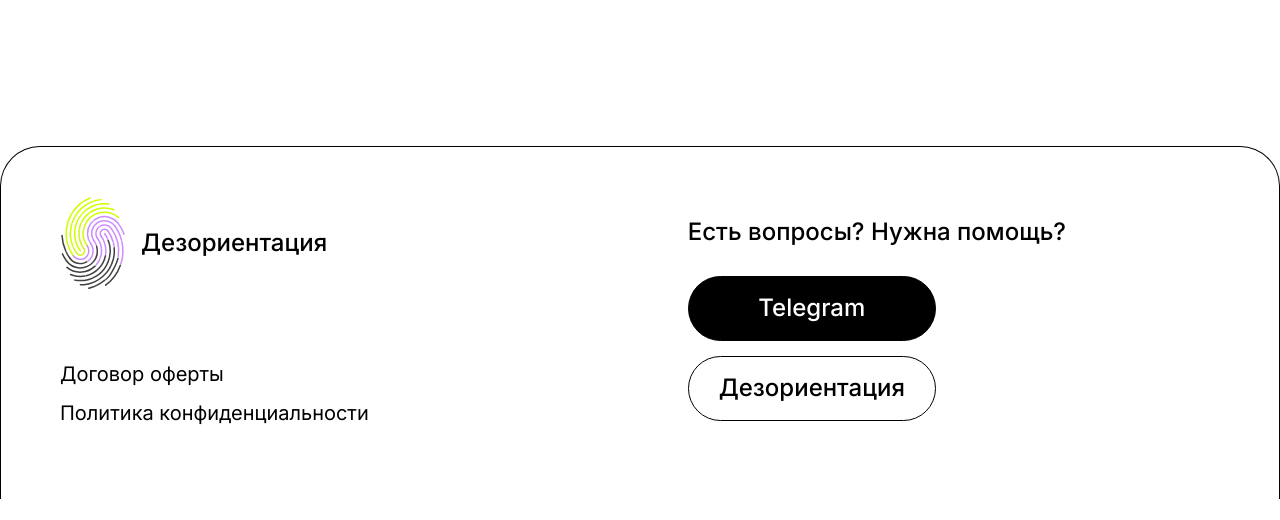
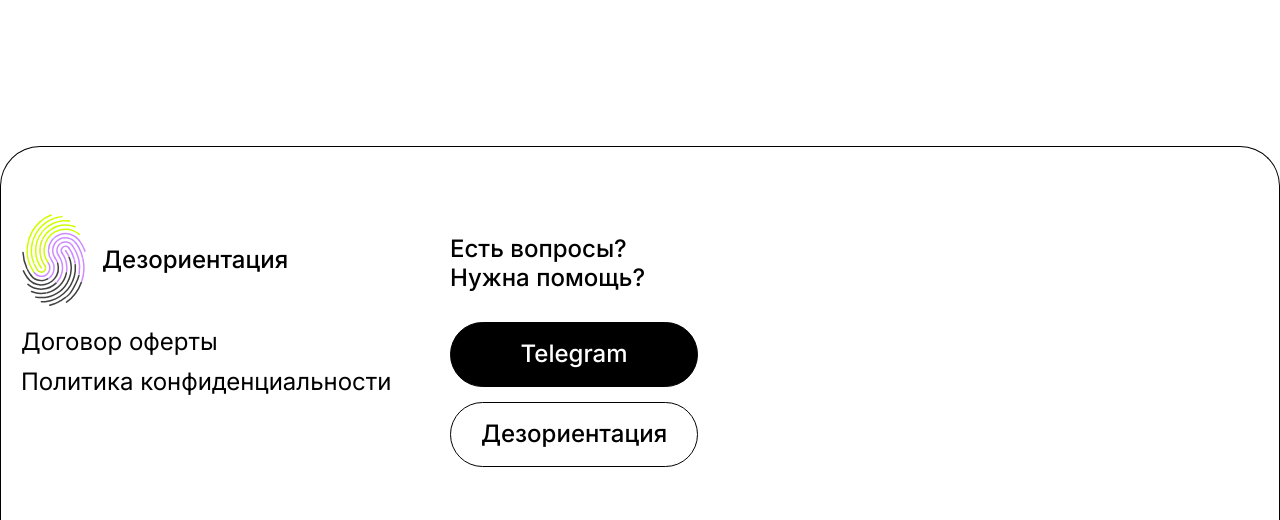
Before and after one commit to regilina/desor, a Django app: template dezor/templates/main.html in a window 1280 px wide. Shown: the part 2356-2876 px from the top of the page. Before the commit the page ends 2855 px from the top, so only its background shows below. Run offline with Django 4.2, Linux system fonts and the light colour scheme; the template is opened without the code that fills it, so the values that code supplies are empty.

Commit message:
Footer адаптирован под экран 768px

```diff
--- a/dezor/static/css/exceptions.css
+++ b/dezor/static/css/exceptions.css
@@ -69,4 +69,28 @@
   .user {
     padding: 20px;
   }
+  .footer {
+    padding: 67px 124.5px 53px 0;
+  }
+  .footer__content {
+    display: flex;
+    gap: 58.5px;
+  }
+  .footer__links {
+    margin-top: 22px;
+    gap: 12px;
+  }
+  .footer__link {
+    font-size: 24px;
+    text-decoration: none;
+    color: var(--Black, #000);
+    font-weight: 400;
+    line-height: 28px;
+  }
+  .mobile {
+    display: block;
+  }
+  .desktop {
+    display: none;
+  }
 }/*# sourceMappingURL=exceptions.css.map */
--- a/dezor/static/css/exceptions.scss
+++ b/dezor/static/css/exceptions.scss
@@ -89,4 +89,35 @@
   .user {
     padding: 20px;
   }
+
+  .footer {
+    padding: 67px 124.5px 53px 0;
+
+
+    &__content {
+      display: flex;
+      gap: 58.5px;
+    }
+
+    &__links {
+      margin-top: 22px;
+      gap: 12px;
+    }
+
+    &__link {
+      font-size: 24px;
+      text-decoration: none;
+      color: var(--Black, #000);
+      font-weight: 400;
+      line-height: 28px;
+    }
+  }
+
+  .mobile {
+    display: block;
+  }
+
+  .desktop {
+    display: none;
+  }
 }
--- a/dezor/static/css/styles.css
+++ b/dezor/static/css/styles.css
@@ -356,4 +356,8 @@
 }
 .footer__btn_email {
   background: #FFF;
+}
+
+.mobile {
+  display: none;
 }/*# sourceMappingURL=styles.css.map */
--- a/dezor/static/css/styles.scss
+++ b/dezor/static/css/styles.scss
@@ -414,3 +414,7 @@
     }
   }
 }
+
+.mobile {
+  display: none;
+}
--- a/dezor/templates/main.html
+++ b/dezor/templates/main.html
@@ -109,7 +109,8 @@
           </div>
         </div>
         <div class="footer__contact">
-          <span>Есть вопросы? Нужна помощь? </span>
+          <p class="desktop">Есть вопросы? Нужна помощь? </p>
+          <p class="mobile">Есть вопросы? <br> Нужна помощь? </p>
           <button class="btn footer__btn footer__btn_telegram">Telegram</button>
           <button class="btn footer__btn footer__btn_email">Дезориентация</button>
         </div>
```
Also changed, not shown: 2 other files.
